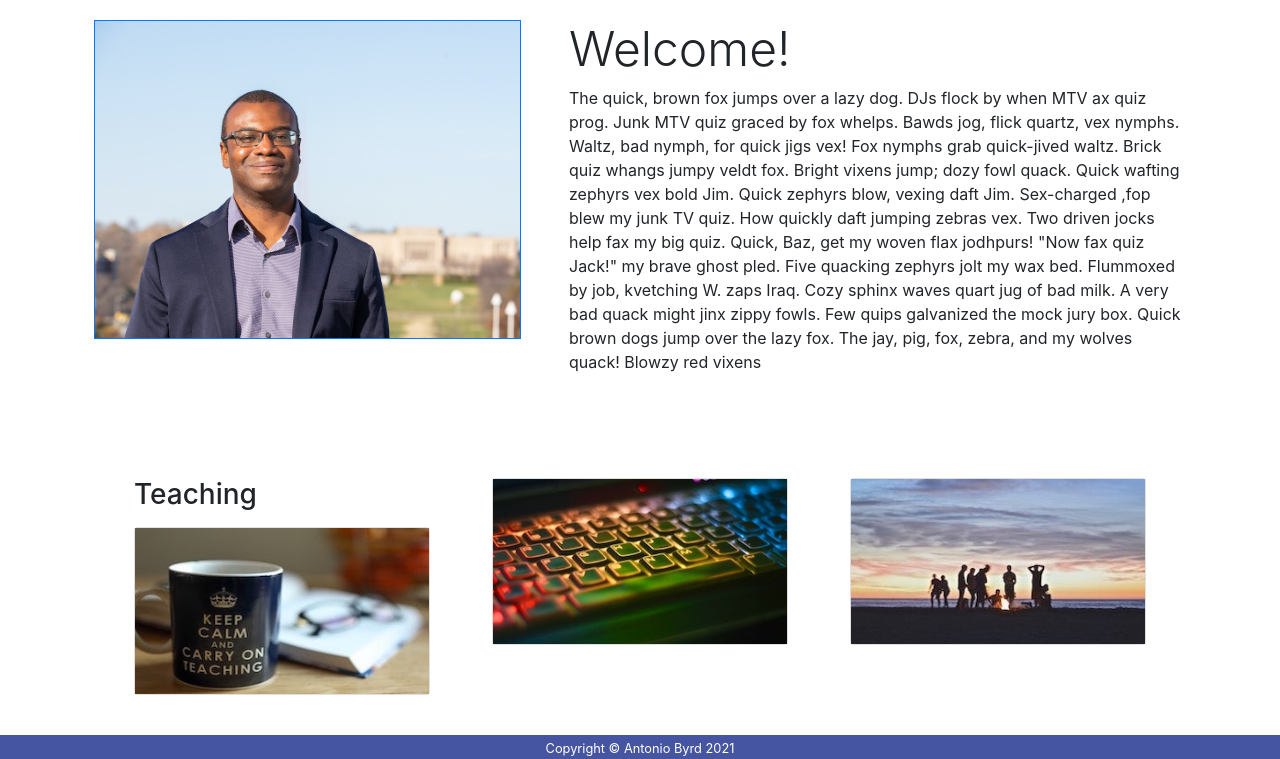
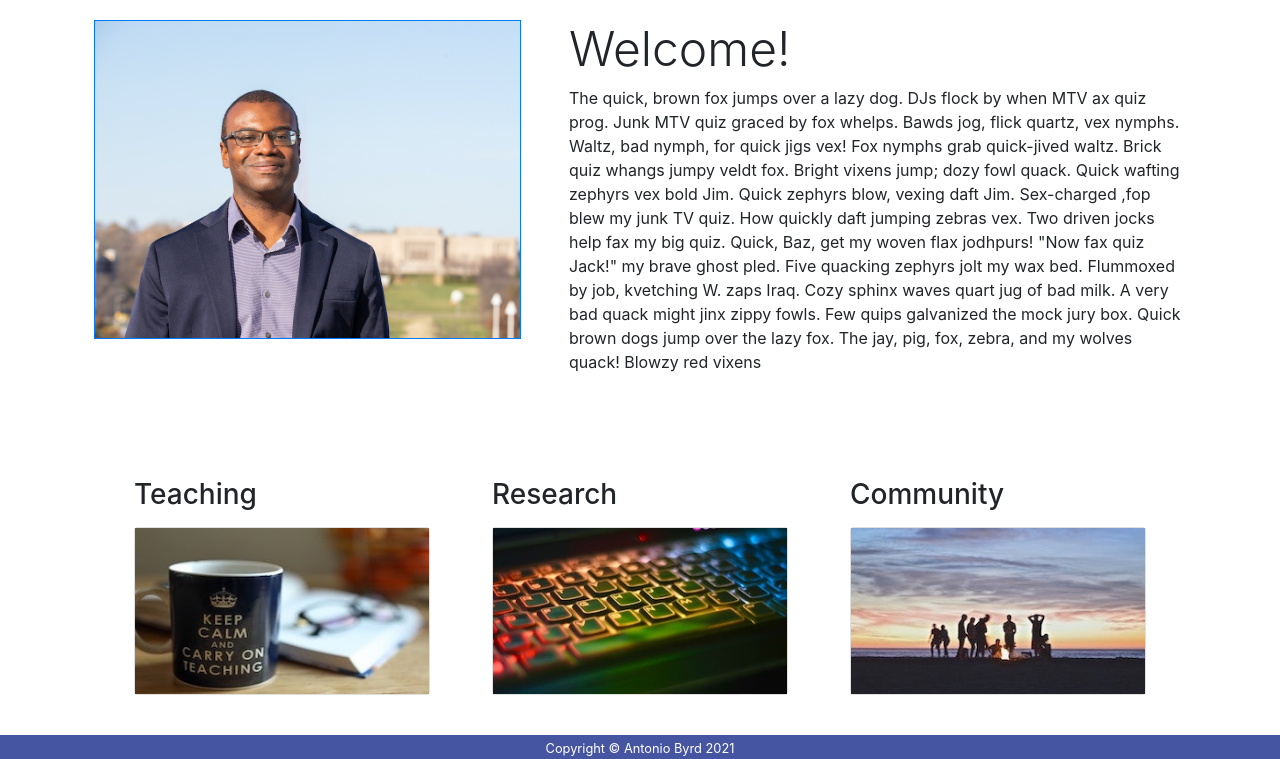
Before and after one commit to abyrd15/abyrd15.github.io, a Jekyll site: the page built from index.markdown, in a window 1280 px wide and 900 px high, scrolled down 763 px, cut to the strip 141-900 px from the top of the window. Built offline with Jekyll 4.4.1, drawn with Linux system fonts in a browser that asks for light colours; nearby versions of some CDN libraries.

Commit message:
Applied div class to the other headings

```diff
--- a/_includes/home/section_cards.html
+++ b/_includes/home/section_cards.html
@@ -10,19 +10,19 @@
       </div>
     </div>
     <div class="col-xs-12 col-sm-12 col-md-4 col-lg-4">
+      <div class="p-0 m-3"><h3>Research</h3></div>
       <div class="card img-fluid p-0 m-3">
         <img src="assets/css/images/jay_research.jpg"  alt="Card image cap" style="width:100%">
         <div class="hover-text card-img-overlay p-5 text-center text-white">
-          <h3>Research</h3>
           <p>Learn more about my research interests and my current projects</p>
         </div>
       </div>
     </div>
     <div class="col-xs-12 col-sm-12 col-md-4 col-lg-4">
+      <div class="p-0 m-3"><h3>Community</h3></div>
       <div class="card img-fluid p-0 m-3">
         <img src="assets/css/images/kimson_community.jpg" alt="Card image cap" style="width:100">
         <div class="hover-text card-img-overlay p-5 text-center text-white">
-          <h3>Community</h3>
           <p>Discover how I've turned my research interests into doing good for the Kansas City Metro Area!</p>
         </div>
       </div>
```
